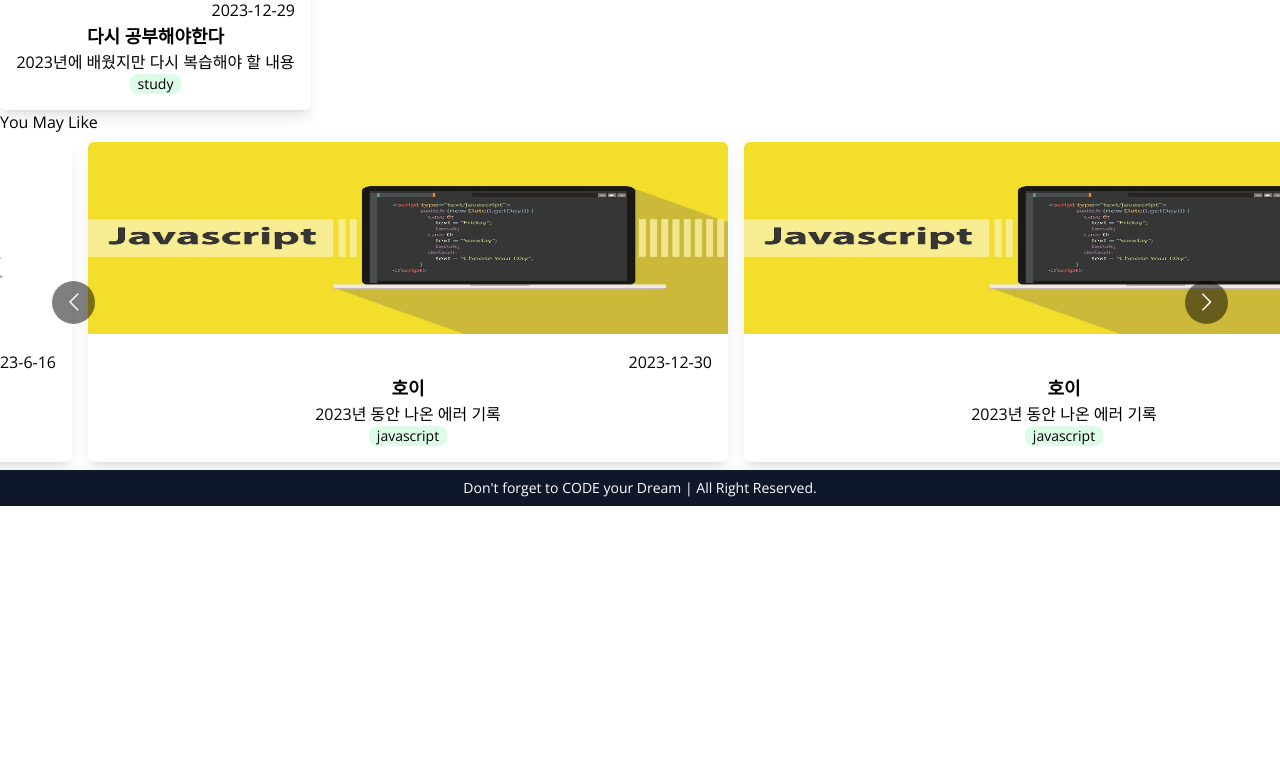
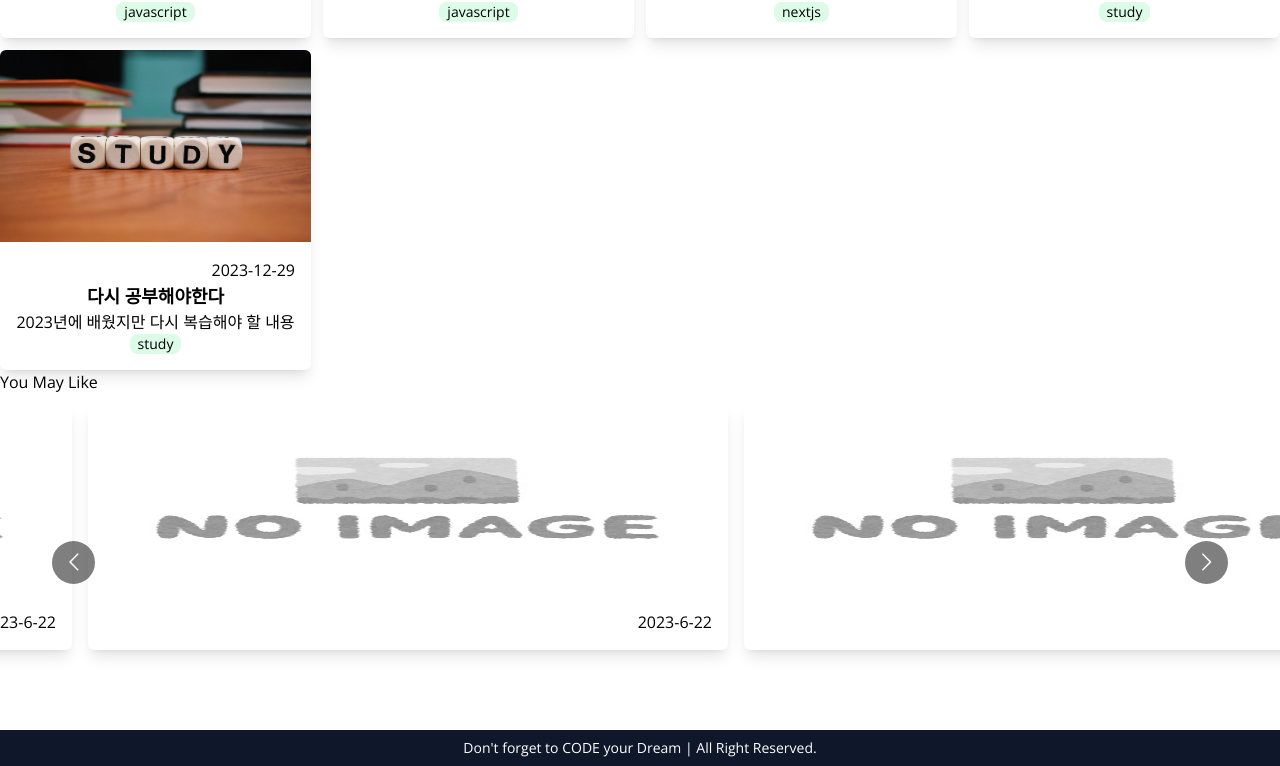
Before and after one commit to spacejay1007/NextJs, a Next.js app in the folder my-blog/: page / in a window 1280 px wide. Shown: the part 1316-2082 px from the top of the page. Before the commit the page ends 1822 px from the top, so only its background shows below. Built offline with nearby package versions, Linux system fonts and the light colour scheme.

Commit message:
common Components

```diff
--- a/my-blog/public/data/post.json
+++ b/my-blog/public/data/post.json
@@ -1,4 +1,48 @@
 [
+    {
+        "postingParams": {
+            "valueState": {
+                "title": "",
+                "desc": "",
+                "category": ""
+            }
+        },
+        "id": 21,
+        "date": "2023-6-22"
+    },
+    {
+        "postingParams": {
+            "valueState": {
+                "title": "",
+                "desc": "",
+                "category": ""
+            }
+        },
+        "id": 20,
+        "date": "2023-6-22"
+    },
+    {
+        "postingParams": {
+            "valueState": {
+                "title": "",
+                "desc": "",
+                "category": ""
+            }
+        },
+        "id": 19,
+        "date": "2023-6-22"
+    },
+    {
+        "postingParams": {
+            "valueState": {
+                "title": "",
+                "desc": "",
+                "category": ""
+            }
+        },
+        "id": 18,
+        "date": "2023-6-22"
+    },
     {
         "title": "가나다라마바사",
         "desc": "아아아아",
--- a/my-blog/src/common/button/Button.tsx
+++ b/my-blog/src/common/components/button/Button.tsx
@@ -1,6 +1,6 @@
 import React from "react";
 import styled, { css } from "styled-components";
-import { margin } from "../styled";
+import { margin } from "../styles/styled";
 
 export type Styles = {
   width?: number | string;
--- a/my-blog/src/common/input/Input.tsx
+++ b/my-blog/src/common/components/input/Input.tsx
@@ -1,6 +1,7 @@
 import React, { useState } from "react";
 import styled, { css } from "styled-components";
-import { margin, padding } from "../styled";
+import { margin, padding } from "../styles/styled";
+import { ErrorToolTip } from "../Tooltip/ErrorTooltip";
 
 export type Styles = {
   width?: number | string;
@@ -105,6 +106,7 @@ export interface I_InputProps {
   placeholder?: string | undefined;
   disabled?: boolean;
   value?: string;
+  error?: string;
 }
 
 export const Input: React.FC<I_InputProps> = (props): JSX.Element => {
@@ -128,6 +130,7 @@ export const Input: React.FC<I_InputProps> = (props): JSX.Element => {
         placeholder={props.disabled ? "" : props.placeholder}
         onChange={onChangeHandler}
       />
+      {props.error && <ErrorToolTip text={props.error} />}
     </Container>
   );
 };
--- a/my-blog/src/common/upload/FileUpload.tsx
+++ b/my-blog/src/common/components/upload/FileUpload.tsx
@@ -2,6 +2,11 @@
 /* eslint-disable @next/next/no-img-element */
 import React, { useRef, useState } from "react";
 import { Loading } from "../loading/Loading";
+
+export const uploadInitState = {
+  uploadFile: null,
+  fileError: "",
+};
 
 type T_UploadProps = {
   type?: string;
--- a/my-blog/src/components/main/eventComponent/HomeContactButton.tsx
+++ b/my-blog/src/components/main/eventComponent/HomeContactButton.tsx
@@ -1,6 +1,6 @@
 "use client";
 
-import { Button } from "@/common/button/Button";
+import { Button } from "@/common/components/button/Button";
 import { useRouter } from "next/navigation";
 import React from "react";
 
--- a/my-blog/src/components/main/mainPost/MainFeaturedPost.tsx
+++ b/my-blog/src/components/main/mainPost/MainFeaturedPost.tsx
@@ -4,12 +4,9 @@ import { T_Post, getAllPosts } from "@/service/post";
 import PostList from "./list/PostList";
 import { useQuery } from "@tanstack/react-query";
 import axios from "axios";
-import { Loading } from "@/common/loading/Loading";
+import { Loading } from "@/common/components/loading/Loading";
 
 const MainFeaturedPost = () => {
-  // const posts = await getAllPosts();
-  // const posts = require("../../../../public/data/post.json");
-  // const posts = await getAllPosts();
   const { isLoading, error, data } = useQuery<T_Post[]>({
     queryKey: ["posts"],
     queryFn: () =>
--- a/my-blog/src/components/main/post/Mainpost.tsx
+++ b/my-blog/src/components/main/post/Mainpost.tsx
@@ -9,7 +9,6 @@ export const Mainpost = async () => {
   const posts = await getAllPosts();
 
   const dupPosts = [...new Set(posts.map((item: T_Post) => item.category))];
-  console.log("sfsdf");
   return (
     <>
       <PostList posts={posts} categories={dupPosts} />
--- a/my-blog/src/components/main/posting/MainPosting.tsx
+++ b/my-blog/src/components/main/posting/MainPosting.tsx
@@ -1,10 +1,13 @@
 "use client";
 
-import { Button } from "@/common/button/Button";
-import { Input } from "@/common/input/Input";
-import { FileUpload } from "@/common/upload/FileUpload";
+import { Button } from "@/common/components/button/Button";
+import { Input } from "@/common/components/input/Input";
+import {
+  FileUpload,
+  uploadInitState,
+} from "@/common/components/upload/FileUpload";
 import axios from "axios";
-import { useEffect, useState } from "react";
+import { useState } from "react";
 
 const MainPosting = (): JSX.Element => {
   const [valueState, setValueState] = useState({
@@ -12,17 +15,25 @@ const MainPosting = (): JSX.Element => {
     desc: "",
     category: "",
   });
+  const [upload, setUpload] = useState(uploadInitState);
+
+  const postingParams = { valueState };
+  const formData = new FormData();
+
+  const valueStateValid = () => {
+    for (const key in valueState) {
+      if (valueState[key as keyof typeof valueState] === "") return false;
+    }
+    return true;
+  };
   const postHandler = async () => {
-    await axios
-      .post(
-        "/api/posts",
-        JSON.stringify({
-          ...valueState,
-        }),
+    if (!valueStateValid()) return;
+
+    if (valueState)
+      // prettier-ignore
+      await axios.post("/api/posts", JSON.stringify({postingParams}),
         {
-          headers: {
-            "Content-Type": `application/json`,
-          },
+          headers: {"Content-Type": `application/json`},
         }
       )
       .then((res) => {
```
Also changed, not shown: my-blog/src/app/page.tsx (+0 -12 lines), my-blog/src/common/components/Tooltip/ErrorTooltip.tsx (added, +16 -0 lines), my-blog/public/img/inflearn.jpg (added), my-blog/src/common/components/loading/Loading.tsx (renamed from my-blog/src/common/loading/Loading.tsx), my-blog/src/common/components/styles/styled.ts (renamed from my-blog/src/common/styled.ts).
